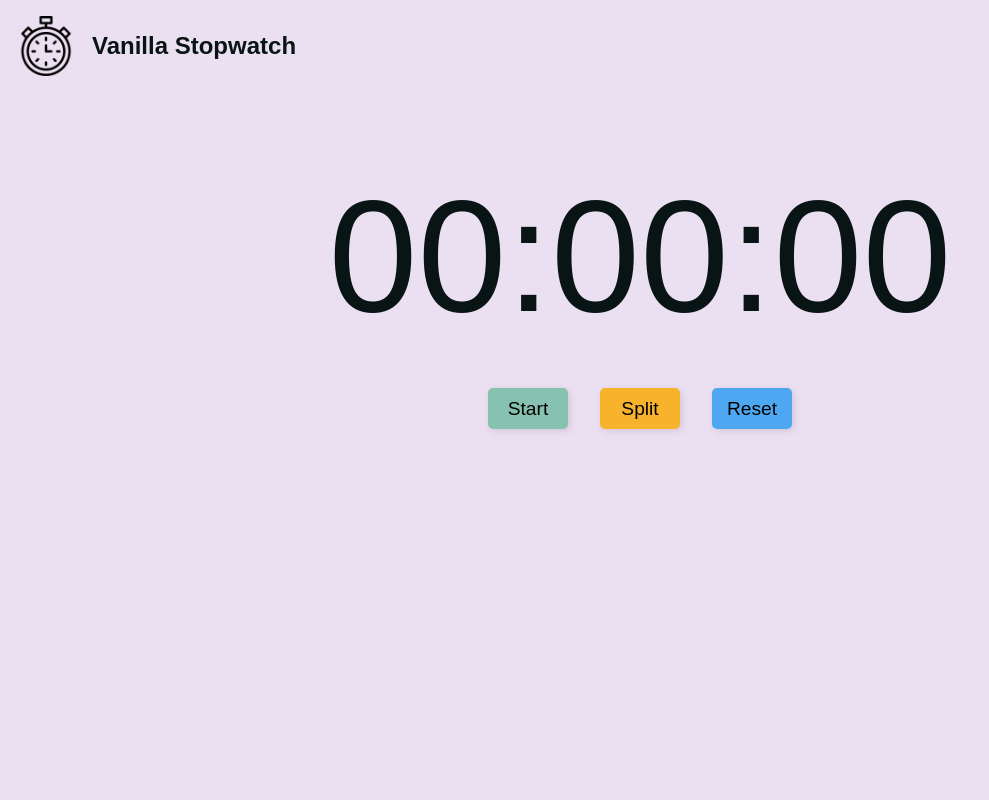
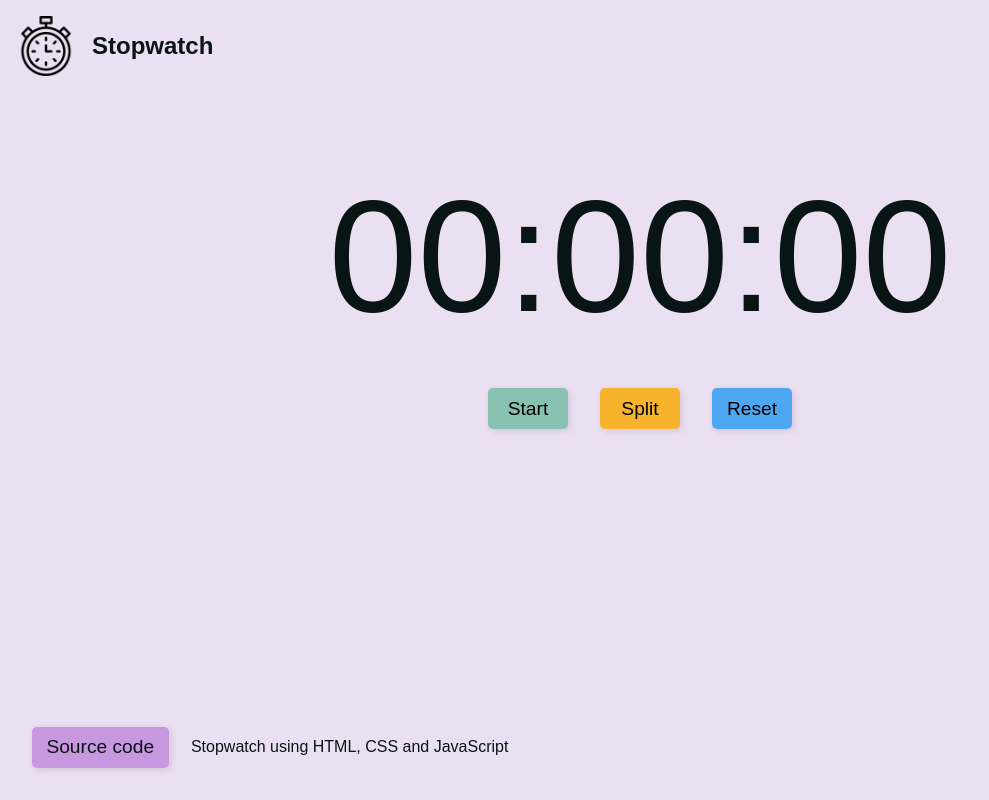
Before and after one commit to thanali/chrono, a plain HTML site: page index.html in a window 1280 px wide. Shown: the whole page, without its empty margins (0-989 px from the left). Drawn offline with Linux system fonts and the light colour scheme.

Commit message:
Add Footer

```diff
--- a/index.html
+++ b/index.html
@@ -6,14 +6,14 @@
   <link rel="icon" href="./assets/stop-watch_6179760.png" />
   <meta name="viewport" content="width=device-width, initial-scale=1.0">
   <link rel="stylesheet" href="style.css">
-  <title>Vanilla Stopwatch</title>
+  <title>Stopwatch</title>
 </head>
 
 <body>
 
   <header>
     <img class="stopwatch" src="./assets/stop-watch_6179760.png" alt="stopwatch">
-    <h1>Vanilla Stopwatch</h1>
+    <h1>Stopwatch</h1>
   </header>
 
   <main>
@@ -28,7 +28,10 @@
     </section>
   </main>
 
-  <footer></footer>
+  <footer>
+    <p>Stopwatch using HTML, CSS and JavaScript</p>
+    <button class="code"><a href="https://github.com/thanali/stopwatch">Source code</a></button>
+  </footer>
 
   <script type="module" src="index.js"></script>
 </body>
--- a/style.css
+++ b/style.css
@@ -16,16 +16,13 @@ body {
   color: var(--text);
   background-color: var(--background);
 }
-
 header {
   display: flex;
   align-items: center;
 }
-
 h1 {
   font-size: 1.1rem;
 }
-
 button {
   padding: 0.6rem 0.9rem;
   font-size: 1.2rem;
@@ -33,7 +30,21 @@ button {
   border-radius: 5px;
   box-shadow: 2px 2px 7px 0px rgba(116, 90, 130, 0.2);
 }
-
+footer {
+  position: fixed;
+  bottom: 0;
+  left: 0;
+  display: flex;
+  flex-direction: row-reverse;
+  gap: 1.4rem;
+  align-items: center;
+  padding: 2rem;
+}
+a {
+  text-decoration: none;
+  color: var(--text);
+}
+/* Logo */
 .stopwatch {
   width: 40px;
   height: 40px;
@@ -45,6 +56,7 @@ button {
   flex-direction: column;
   gap: 2.5rem;
 }
+/* Time display */
 #time {
   font-size: 18vw;
   display: flex;
@@ -79,6 +91,11 @@ button {
   list-style-type: none;
   font-size: 1.4rem;
 }
+/* Button footer */
+.code {
+  background-color: #c798e0;
+  border: none;
+}
 
 @media screen and (min-width: 800px) {
   h1 {
```
